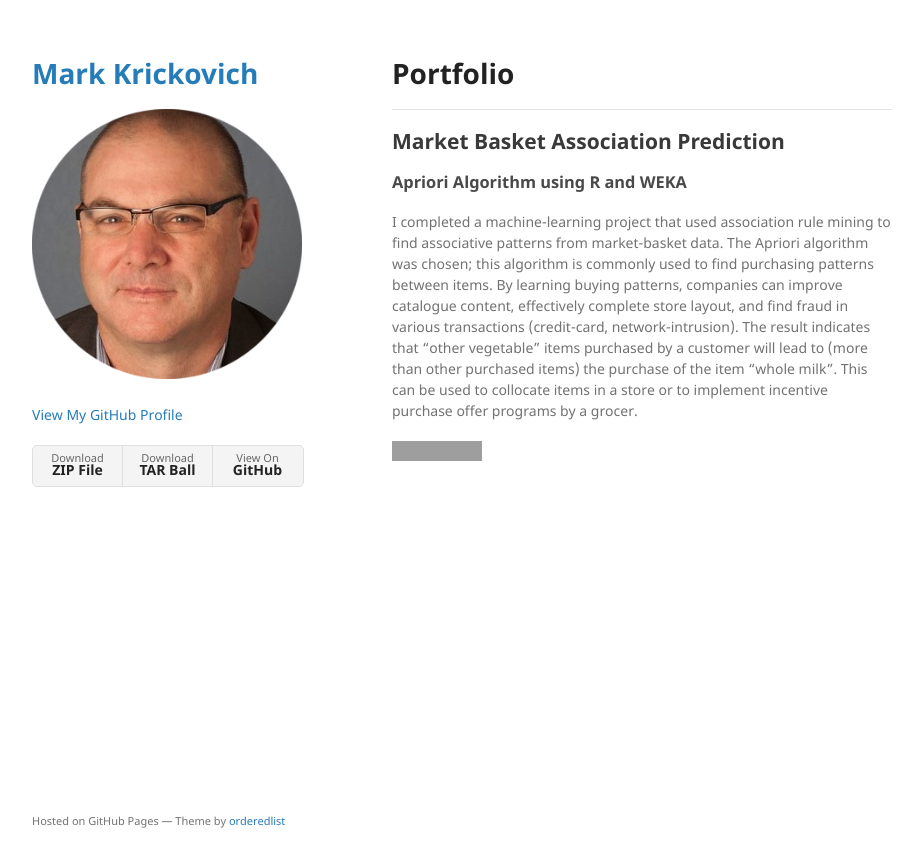
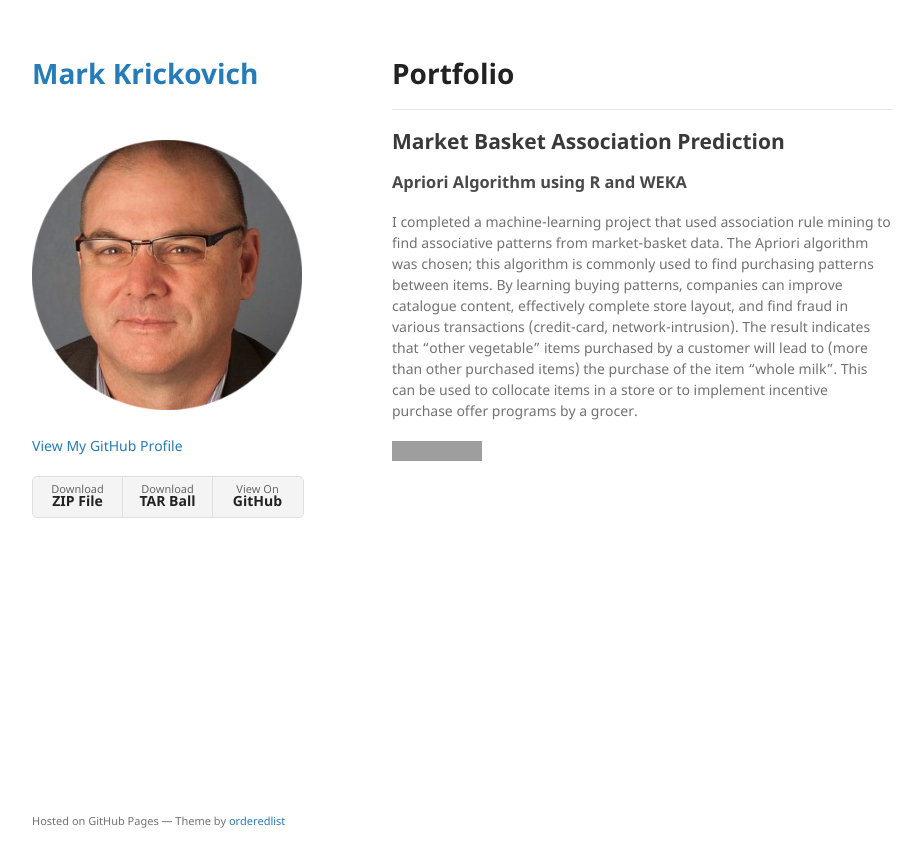
Before and after one commit to MarkKrickovich/MarkKrickovich.github.io, a Jekyll site: the page built from index.md, in a window 1280 px wide. Shown: the top 867 px of the page, without its empty margins (178-1099 px from the left). Built offline with Jekyll 4.4.1, drawn with Linux system fonts in a browser that asks for light colours; our own code applies the rules of GitHub Pages for plain Markdown files; the repository's description, which GitHub fills in, is left out; grey boxes are pictures that could not be loaded.

```diff
--- a/_config.yml
+++ b/_config.yml
@@ -1,4 +1,4 @@
-title: Mark Krickovich
+title: Mark Krickovich <br><br>
 logo: "/assets/img/MK.png?raw=true"
 description:
 #Finance Quant Turned Data Scientist
```
